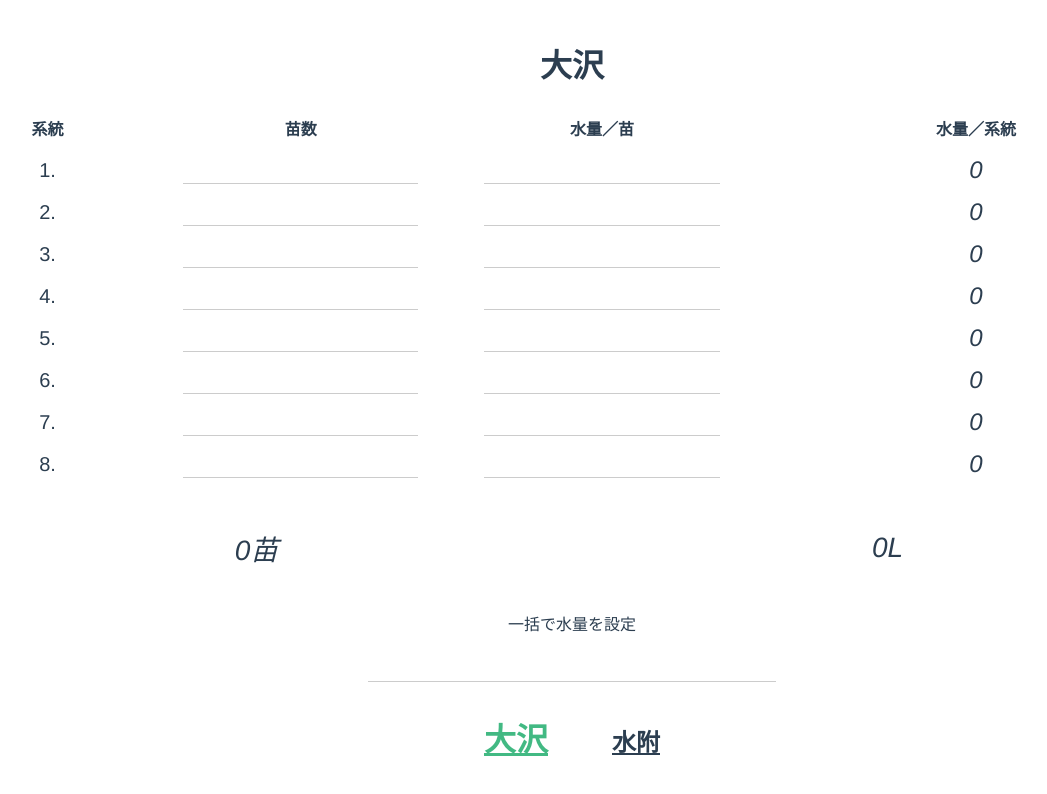
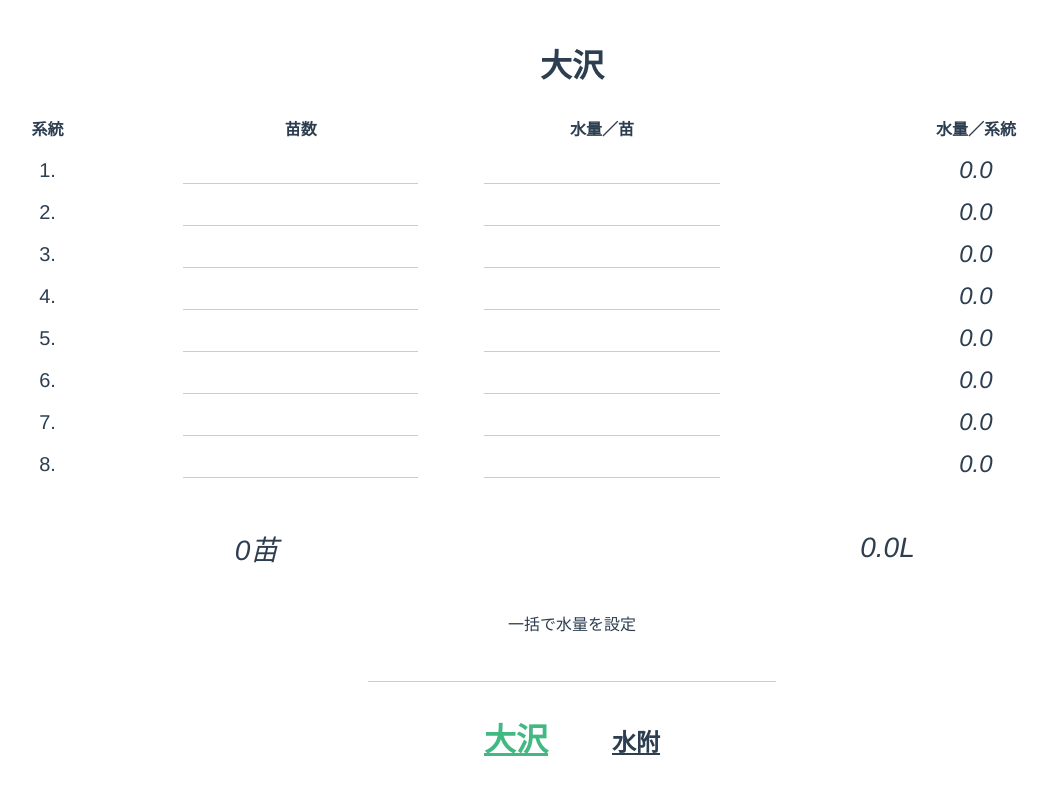
Before and after one commit to mzgkswx/water, a Vue app: page / in a window 1280 px wide. Shown: the top 794 px of the page, without its empty margins (68-1115 px from the left). Built offline with nearby package versions, Linux system fonts and the light colour scheme.

Commit message:
MOD: 小数点の桁数設定

```diff
--- a/src/views/Area1.vue
+++ b/src/views/Area1.vue
@@ -78,12 +78,12 @@ export default {
       let sum = 0;
       for (const list of this.lists) {
         // 系統ごとの水量計に反映
-        list.amount = Number(list.seedling * list.water);
-        sum += list.amount;
+        list.amount = Number(list.seedling * list.water).toFixed(1);
+        sum += Number(list.amount);
       }
       // 保存
       this.save_values();
-      return sum;
+      return sum.toFixed(1);
     },
     // 画面データの保存
     save_values: function() {
```
